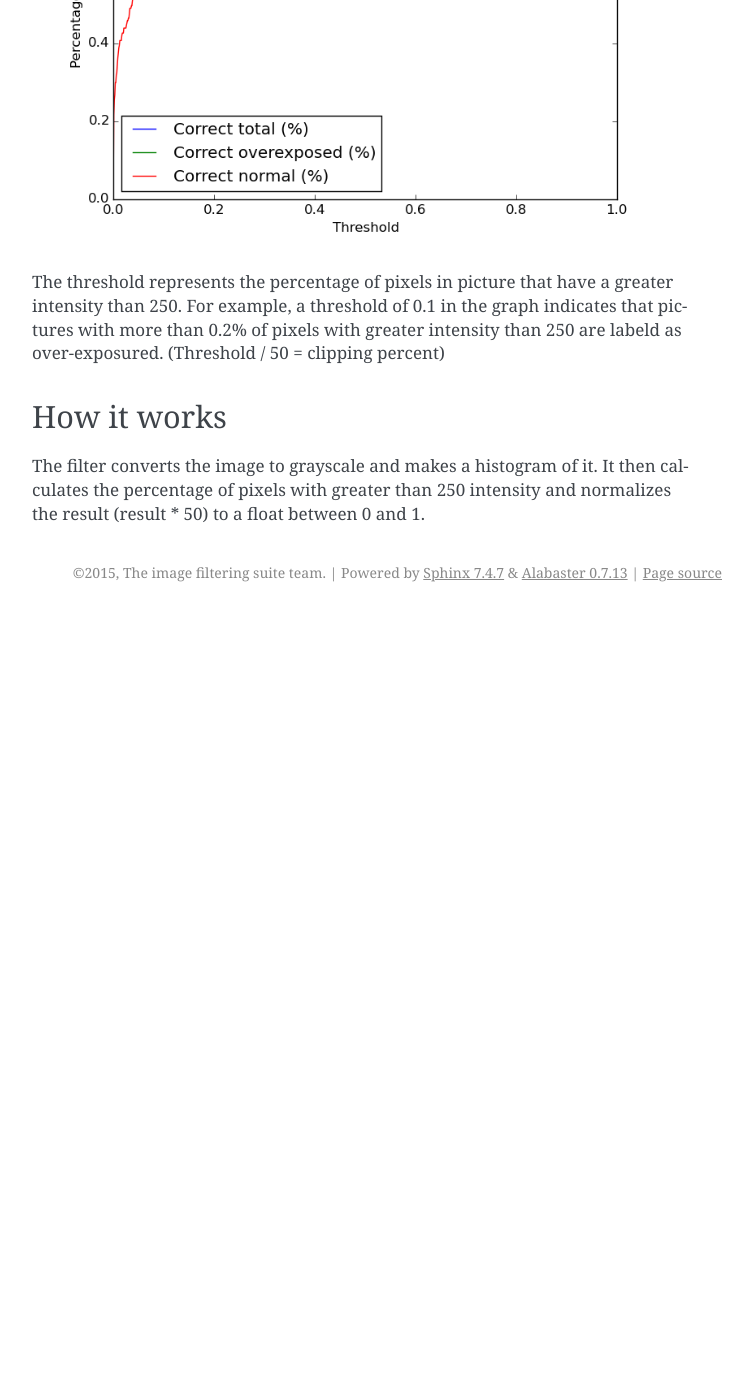
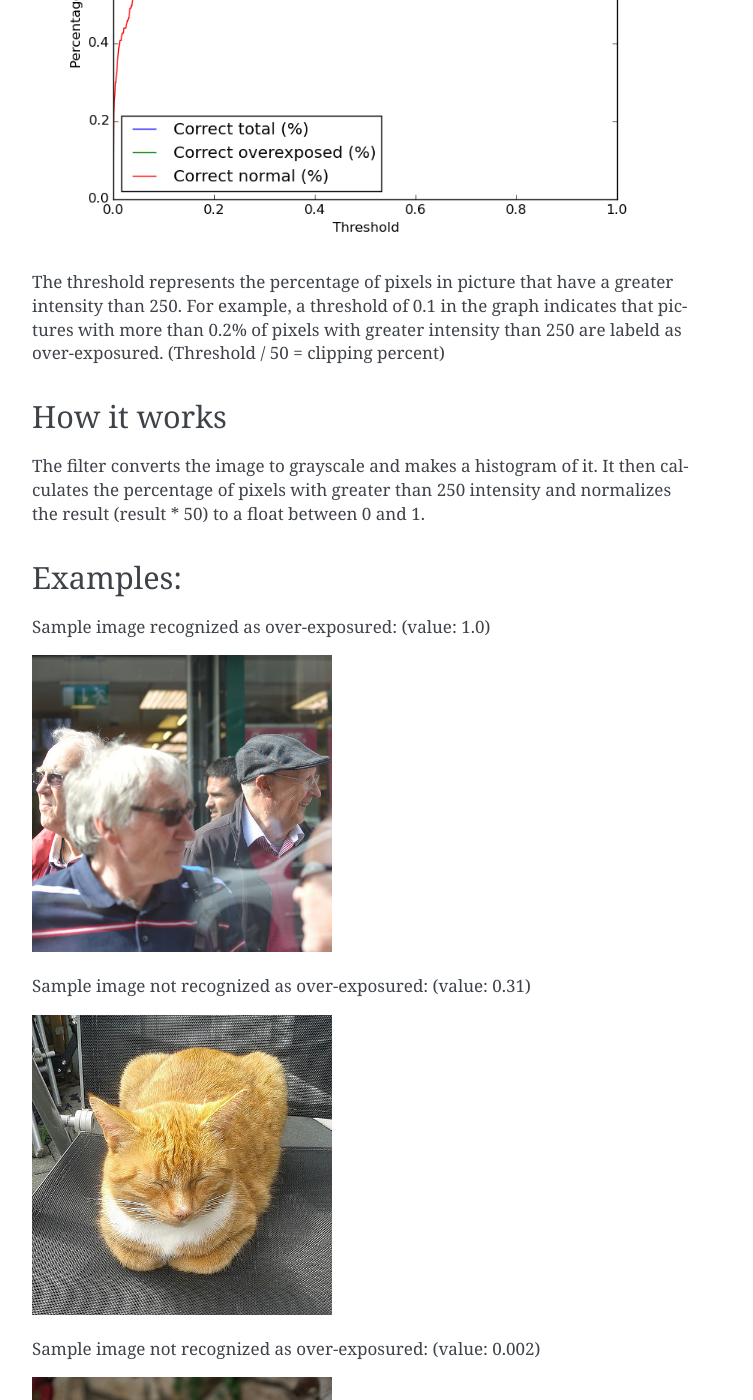
Before and after one commit to vismantic-ohtuprojekti/qualipy, a Sphinx documentation site: the page built from docs/over_exposed.rst, in a window 1280 px wide and 1400 px high, scrolled down 479 px. Shown: the whole window, without its empty margins (388-1141 px from the left). Built offline with Sphinx 7.4.7, drawn with Linux system fonts in a browser that asks for light colours; before the commit the page ends 1091 px from its top, so only the background shows below that.

Commit message:
added pictures and accyracy-test results for exposure documentation

```diff
--- a/docs/over_exposed.rst
+++ b/docs/over_exposed.rst
@@ -16,3 +16,21 @@ How it works
 ------------
 
 The filter converts the image to grayscale and makes a histogram of it. It then calculates the percentage of pixels with greater than 250 intensity and normalizes the result (result * 50) to a float between 0 and 1.
+
+Examples:
+---------
+
+Sample image recognized as over-exposured: (value: 1.0)
+
+.. image:: images/exposure_sample_bad.jpg
+   :width: 300px
+
+Sample image not recognized as over-exposured: (value: 0.31)
+
+.. image:: images/exposure_sample_good.jpg
+   :width: 300px
+
+Sample image not recognized as over-exposured: (value: 0.002)
+
+.. image:: images/exposure_sample_good2.jpg
+   :width: 300px
```
Also changed, not shown: docs/testing.rst (+9 -0 lines), docs/images/exposure_sample_bad.jpg (added), docs/images/exposure_sample_good.jpg (added), docs/images/exposure_sample_good2.jpg (added).
